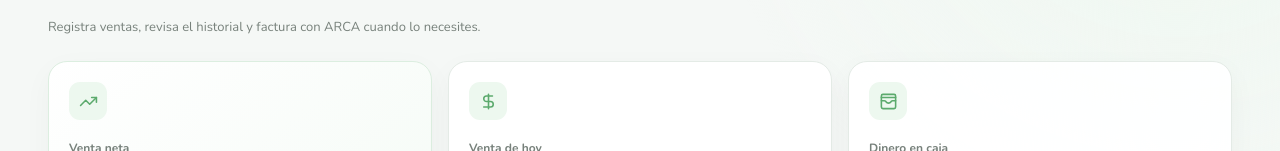
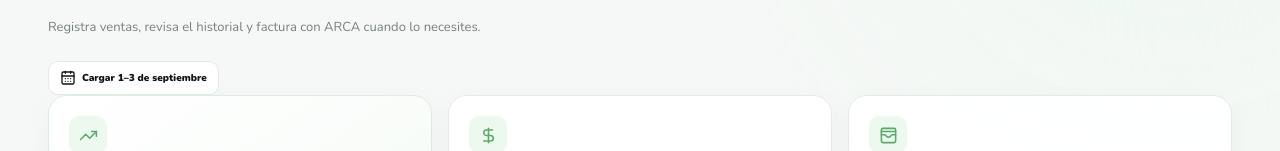
Before and after one commit to MarbellSantana/CityPhone, a Next.js app: page /ventas in a window 1280 px wide. Shown: the part 201-352 px from the top of the page. Built offline with nearby package versions, Linux system fonts and the light colour scheme; no server answers.

Commit message:
Show historical sales entry in sales

```diff
--- a/app/components/AppShell.tsx
+++ b/app/components/AppShell.tsx
@@ -3,6 +3,7 @@
 import Link from "next/link";
 import { useState } from "react";
 import { BarChart3, Box, ChevronDown, CreditCard, LayoutDashboard, Receipt, Wrench } from "lucide-react";
+import HistoricalSalesEntry from "./HistoricalSalesEntry";
 
 const nav = [
   [LayoutDashboard, "Dashboard", "/"],
@@ -43,6 +44,7 @@ export default function AppShell({ title, subtitle, active, children, action, ti
           </div>
           {action}
         </section>
+        {active === "Ventas" && <HistoricalSalesEntry />}
         {children}
       </main>
     </div>
```
